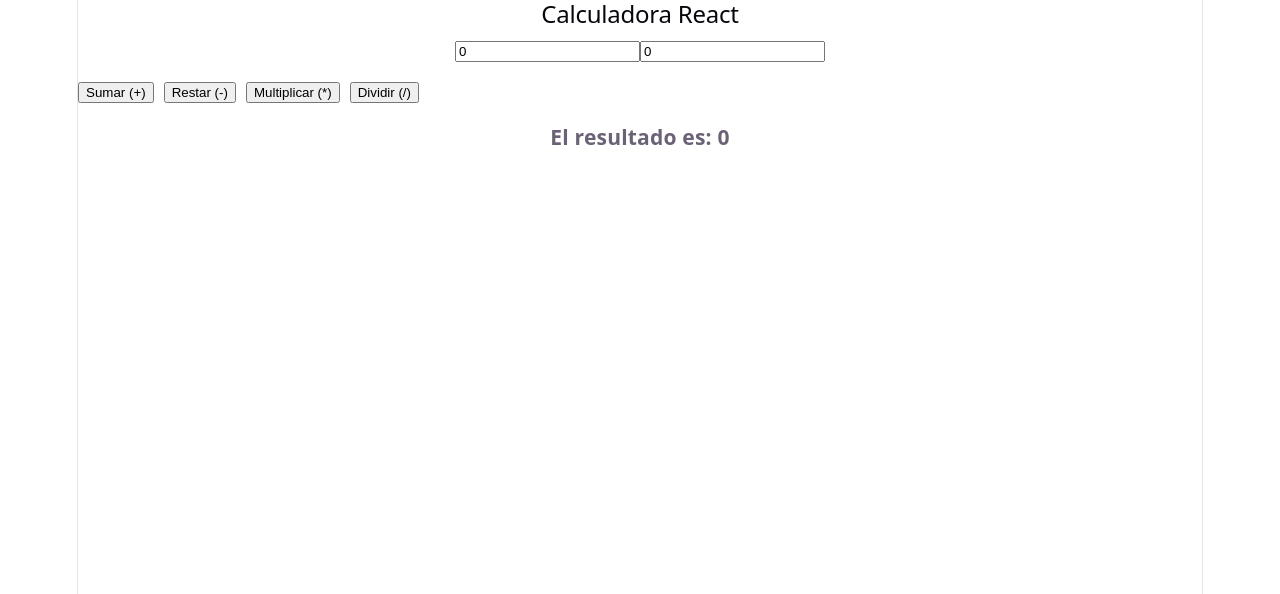
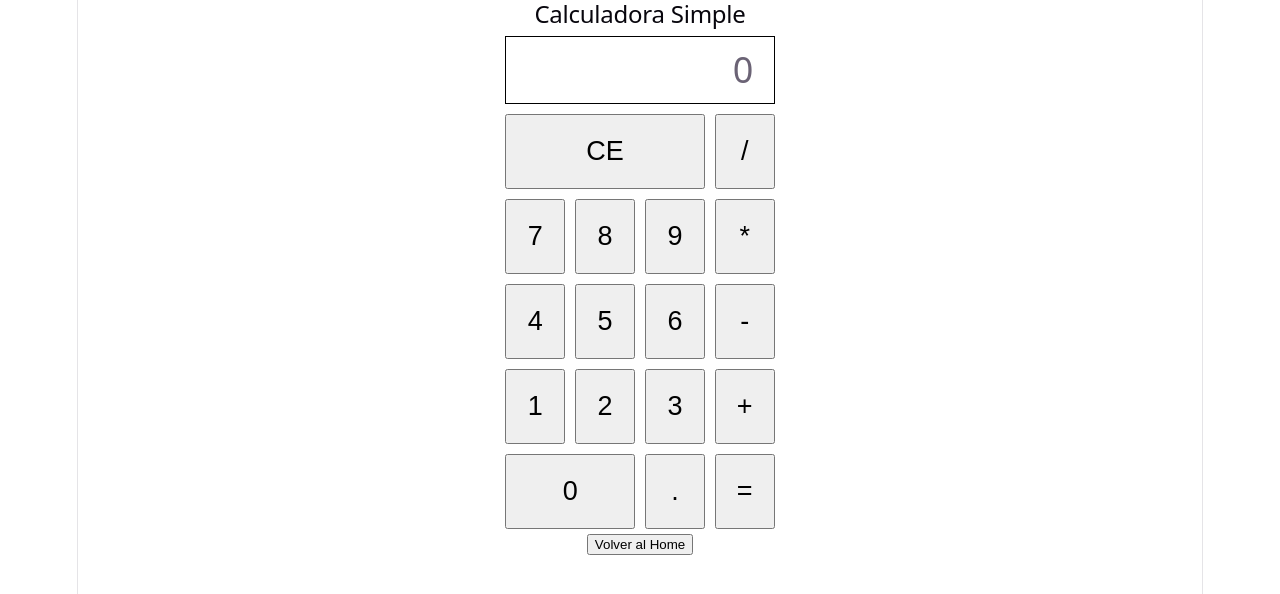
Before and after one commit to DomoPili/P_WebBase, a React (Vite) app in the folder p-front/: page /calculadora in a window 1280 px wide. Shown: the top 594 px of the page. Built offline with nearby package versions, Linux system fonts and the light colour scheme.

Commit message:
fix(Calculator):Add missing Link import react-router-dom

```diff
--- a/p-front/src/pages/Calculator.jsx
+++ b/p-front/src/pages/Calculator.jsx
@@ -1,50 +1,110 @@
 import { useState } from 'react';
+import { Link } from 'react-router-dom';
 
 export function Calculator() {
-  // 1. Aquí definimos nuestros Estados (nuestra memoria)
-  // num1 es la variable, setNum1 es la función exclusiva para modificarla
-  const [num1, setNum1] = useState(0);
-  const [num2, setNum2] = useState(0);
-  const [resultado, setResultado] = useState(0);
+  const [pantalla, setPantalla] = useState('0');
+  const [valorAnterior, setValorAnterior] = useState(null);
+  const [operador, setOperador] = useState(null);
+  const [esperandoNuevoValor, setEsperandoNuevoValor] = useState(false);
 
-  // 2. Aquí creamos las funciones lógicas de nuestra calculadora
-  // Usamos Number() para asegurarnos de que JavaScript sume matemáticamente y no junte textos
-  const sumar = () => setResultado(Number(num1) + Number(num2));
-  const restar = () => setResultado(Number(num1) - Number(num2));
-  const multiplicar = () => setResultado(Number(num1) * Number(num2));
-  const dividir = () => setResultado(Number(num1) / Number(num2));
+  const teclearNumero = (numero) => {
+    if (esperandoNuevoValor) {
+      setPantalla(String(numero));
+      setEsperandoNuevoValor(false);
+    } else {
+      setPantalla(pantalla === '0' ? String(numero) : pantalla + numero);
+    }
+  };
 
-  // 3. Aquí va lo que se dibuja en la pantalla
+  // 1. NUEVA FUNCIÓN: Para no repetir las matemáticas dos veces, las agrupamos aquí
+  const realizarOperacion = (num1, num2, op) => {
+    const n1 = parseFloat(num1);
+    const n2 = parseFloat(num2);
+    if (op === '+') return n1 + n2;
+    if (op === '-') return n1 - n2;
+    if (op === '*') return n1 * n2;
+    if (op === '/') return n1 / n2;
+    return n2;
+  };
+
+  const teclearOperador = (nuevoOperador) => {
+    // 2. EL ARREGLO DEL BUG: Si ya hay un operador pendiente, calculamos el intermedio
+    // Esto es lo que permite hacer 1 + 2 + 3 + ...
+    if (operador !== null && !esperandoNuevoValor) {
+      const resultadoIntermedio = realizarOperacion(valorAnterior, pantalla, operador);
+      setPantalla(String(resultadoIntermedio));
+      setValorAnterior(String(resultadoIntermedio));
+    } else {
+      // Si es el primer operador que aplastamos en la operación
+      setValorAnterior(pantalla);
+    }
+
+    setOperador(nuevoOperador);
+    setEsperandoNuevoValor(true);
+  };
+
+  const calcularResultado = () => {
+    if (!operador || valorAnterior === null) return;
+
+    // Usamos nuestra nueva función matemática
+    const resultado = realizarOperacion(valorAnterior, pantalla, operador);
+
+    setPantalla(String(resultado));
+    setValorAnterior(null);
+    setOperador(null);
+    setEsperandoNuevoValor(true);
+  };
+
+  const limpiarPantalla = () => {
+    setPantalla('0');
+    setValorAnterior(null);
+    setOperador(null);
+    setEsperandoNuevoValor(false);
+  };
+
+  // --- ESTILOS LIMPIOS ---
+  // Guardamos los estilos en variables de JavaScript para que el HTML de abajo se lea fácil
+  const estiloBoton = { padding: '20px', fontSize: '1.5rem', cursor: 'pointer' };
+  const estiloPantalla = { padding: '20px', fontSize: '2rem', textAlign: 'right', border: '1px solid black', marginBottom: '10px' };
+
   return (
-    <div>
-      <h2>Calculadora  React</h2>
+    <div style={{ maxWidth: '400px', margin: '0 auto', textAlign: 'center' }}>
+      <h2>Calculadora Simple</h2>
 
-      {/* Contenedor para los inputs */}
-      <div style={{ marginBottom: '20px' }}>
-        <input
-          type="number"
-          value={num1}
-          onChange={(evento) => setNum1(evento.target.value)}
-          placeholder="Número 1"
-        />
-        <input
-          type="number"
-          value={num2}
-          onChange={(evento) => setNum2(evento.target.value)}
-          placeholder="Número 2"
-        />
+      <div style={estiloPantalla}>
+        {pantalla}
       </div>
 
-      {/* Contenedor para los botones */}
-      <div style={{ display: 'flex', gap: '10px', marginBottom: '20px' }}>
-        <button onClick={sumar}>Sumar (+)</button>
-        <button onClick={restar}>Restar (-)</button>
-        <button onClick={multiplicar}>Multiplicar (*)</button>
-        <button onClick={dividir}>Dividir (/)</button>
+      <div style={{ display: 'grid', gridTemplateColumns: 'repeat(4, 1fr)', gap: '10px' }}>
+        {/* Usamos el spread operator (...) para combinar nuestro estilo base con reglas específicas de la grilla */}
+        <button onClick={limpiarPantalla} style={{ ...estiloBoton, gridColumn: 'span 3' }}>CE</button>
+        <button onClick={() => teclearOperador('/')} style={estiloBoton}>/</button>
+
+        <button onClick={() => teclearNumero(7)} style={estiloBoton}>7</button>
+        <button onClick={() => teclearNumero(8)} style={estiloBoton}>8</button>
+        <button onClick={() => teclearNumero(9)} style={estiloBoton}>9</button>
+        <button onClick={() => teclearOperador('*')} style={estiloBoton}>*</button>
+
+        <button onClick={() => teclearNumero(4)} style={estiloBoton}>4</button>
+        <button onClick={() => teclearNumero(5)} style={estiloBoton}>5</button>
+        <button onClick={() => teclearNumero(6)} style={estiloBoton}>6</button>
+        <button onClick={() => teclearOperador('-')} style={estiloBoton}>-</button>
+
+        <button onClick={() => teclearNumero(1)} style={estiloBoton}>1</button>
+        <button onClick={() => teclearNumero(2)} style={estiloBoton}>2</button>
+        <button onClick={() => teclearNumero(3)} style={estiloBoton}>3</button>
+        <button onClick={() => teclearOperador('+')} style={estiloBoton}>+</button>
+
+        <button onClick={() => teclearNumero(0)} style={{ ...estiloBoton, gridColumn: 'span 2' }}>0</button>
+        <button onClick={() => teclearNumero('.')} style={estiloBoton}>.</button>
+        <button onClick={calcularResultado} style={estiloBoton}>=</button>
       </div>
 
-      {/* Mostramos la variable de estado 'resultado' */}
-      <h3>El resultado es: {resultado}</h3>
+      {/* BOTÓN DE VOLVER */}
+      <Link to="/">
+        <button>Volver al Home</button>
+      </Link>
+
     </div>
   );
 }
```
